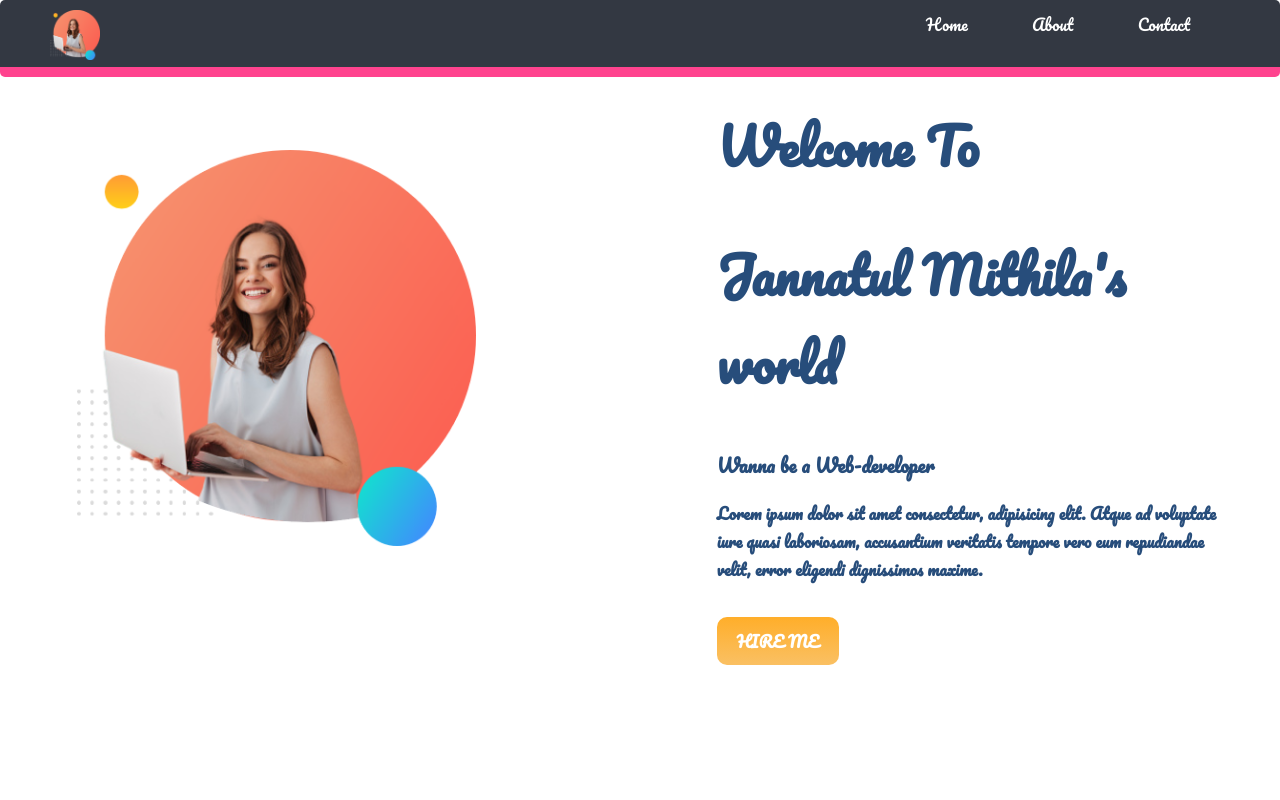
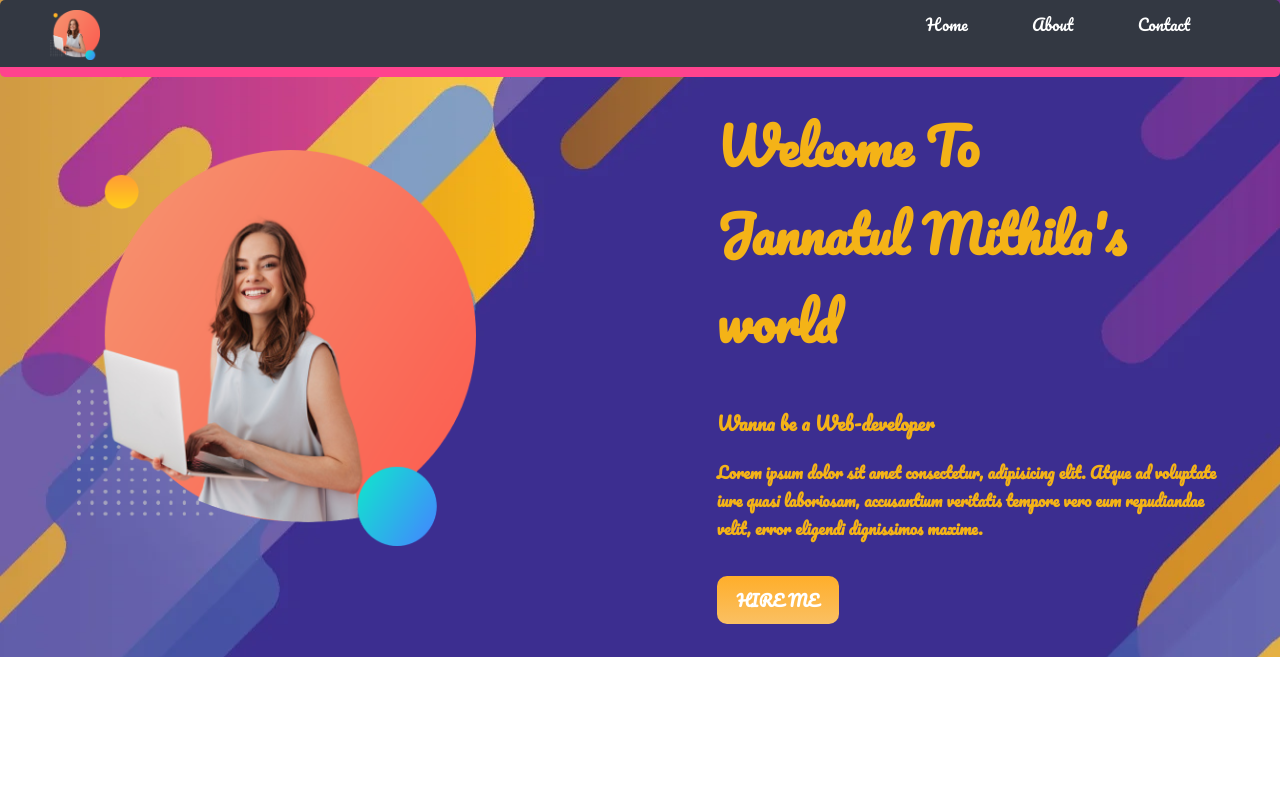
Before and after one commit to jannatul114/practice-repository, a plain HTML site: page index.html in a window 1280 px wide. Shown: the top 800 px of the page. Drawn offline with Linux system fonts and the light colour scheme; a web font is replaced by a local one.

Commit message:
background added

```diff
--- a/index.html
+++ b/index.html
@@ -27,9 +27,8 @@
         <div class="half-width">
             <img src="images/my-bg-1.png" alt="">
         </div>
-        <div class="half-width">
-            <h1>Welcome To</h1>
-            <h1>Jannatul Mithila's world</h1>
+        <div class="half-width top-text">
+            <h1>Welcome To <br> Jannatul Mithila's world</h1>
             <h3>Wanna be a Web-developer</h3>
             <p>Lorem ipsum dolor sit amet consectetur, adipisicing elit. Atque ad voluptate iure quasi laboriosam,
                 accusantium veritatis tempore vero eum repudiandae velit, error eligendi dignissimos maxime.</p>
@@ -117,7 +116,7 @@
 
     <section class="footer margin-top">
         <div class="half-width">
-            <img src="images/laptop-removebg-preview.png" alt="">
+            <img src="images/women-1-removebg-preview.png" alt="">
         </div>
         <div class="half-width">
             <h1>Lorem ipsum dolor sit amet.</h1>
--- a/style.css
+++ b/style.css
@@ -26,6 +26,9 @@ p{
 .top-banner{
     display: flex;
     padding-top: 60px;
+    background-image: url(images/top-banner.webp);
+    background-repeat: no-repeat;
+    padding-bottom: 43px;
 }
 
 .half-width img{
@@ -184,3 +187,7 @@ nav img{
     text-align: center;
     margin-top: 100px;
 }
+
+.top-text{
+    color: #F4B317;
+}
```
